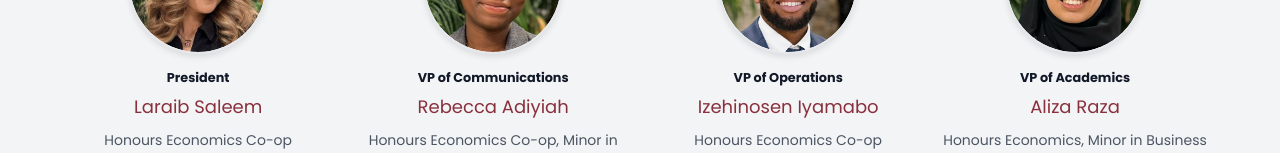
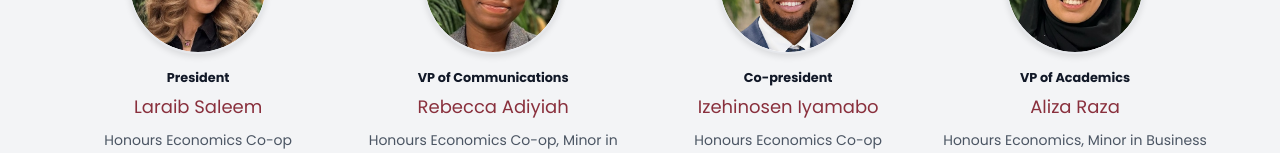
Before and after one commit to McMaster-Economics-Society/mes-website, a Next.js app: page /about/team in a window 1280 px wide. Shown: the part 495-648 px from the top of the page. Built offline with nearby package versions, Linux system fonts and the light colour scheme.

Commit message:
update: changed izzy's position

```diff
--- a/src/app/about/team/page.js
+++ b/src/app/about/team/page.js
@@ -49,7 +49,7 @@ export default function TeamPage() {
     },
     {
       name: "Izehinosen Iyamabo",
-      position: "VP of Operations",
+      position: "Co-president",
       background: "Honours Economics Co-op",
       avatar: "/team-avatars/IzzyI.jpg",
     },
```
